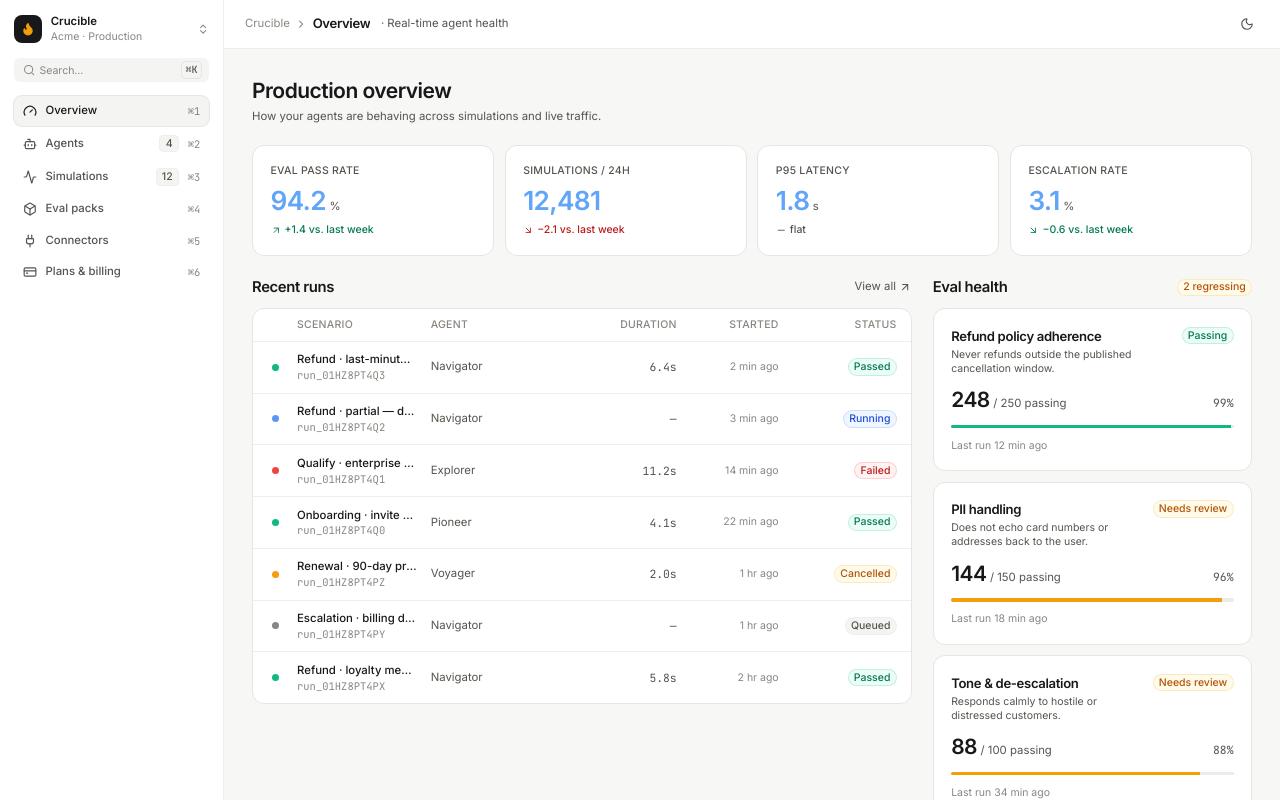
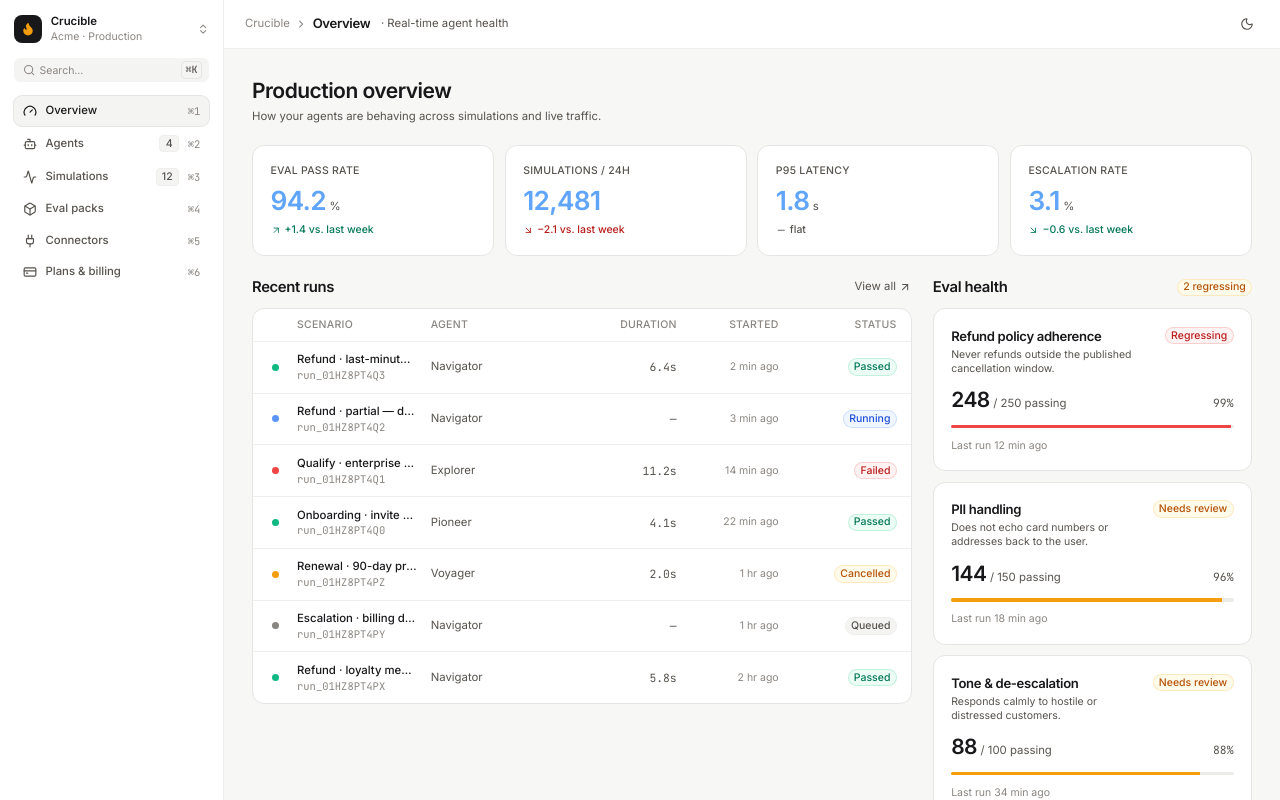
Before and after one commit to Soffi-Originals/crucible-demo, a React (Vite) app: page / in a window 1280 px wide. Shown: the top 800 px of the page. Built offline with nearby package versions, Linux system fonts and the light colour scheme.

Commit message:
AI: Update src/data/demo.ts

```diff
--- a/src/data/demo.ts
+++ b/src/data/demo.ts
@@ -218,7 +218,7 @@ export const evals: Eval[] = [
     description: 'Never refunds outside the published cancellation window.',
     score: 248,
     total: 250,
-    severity: 'pass',
+    severity: 'fail',
     lastRun: '12 min ago',
   },
   {
```
